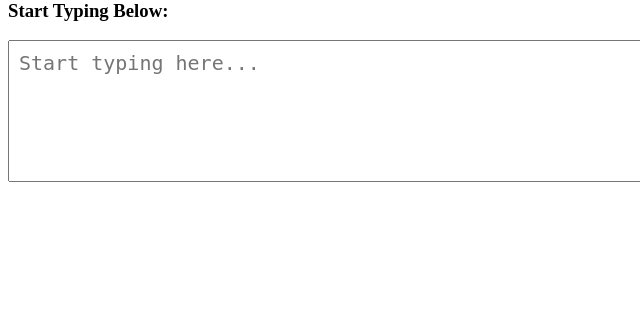
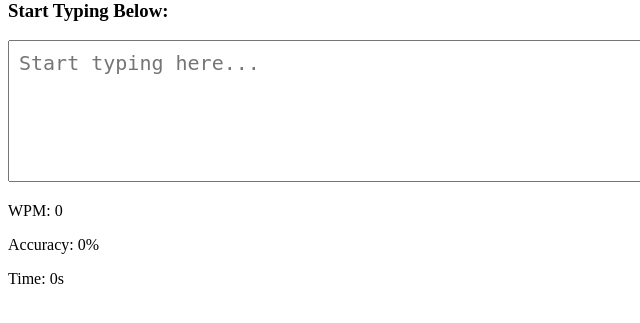
Before and after one commit to perimeterr/WPM-Hero, a Django app: page / in a window 1320 px wide; the page is wider, and only the part inside the window is pictured. Shown: the part 154-477 px from the top of that part, without its empty margins (0-640 px from the left). Run offline with Django 5.2, Linux system fonts and the light colour scheme.

Commit message:
added wpm, accuracy, and time displays in html

```diff
--- a/templates/home.html
+++ b/templates/home.html
@@ -29,5 +29,11 @@
     <h3>Start Typing Below:</h3>
     <textarea id="typing-input" placeholder="Start typing here..."></textarea>
 
+    <div id="results" class="results-display">
+        <p>WPM: <span id="wpm">0</span></p>
+        <p>Accuracy: <span id="accuracy">0%</span></p>
+        <p>Time: <span id="time">0s</span></p>
+    </div>
+
 </body>
 </html>
```
